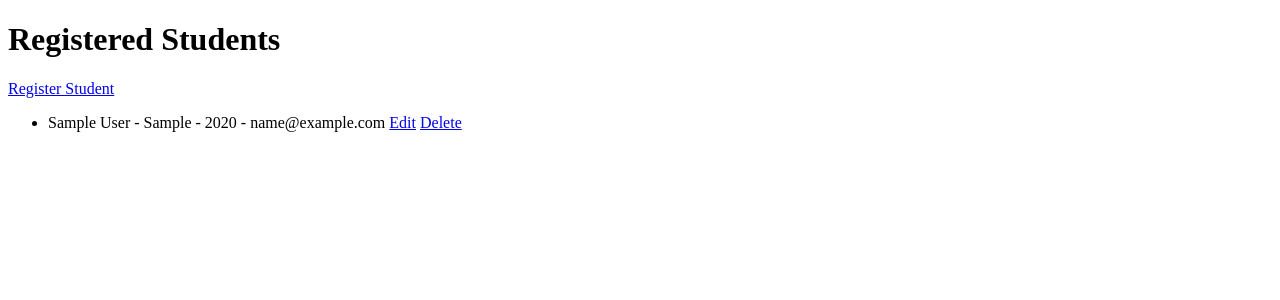
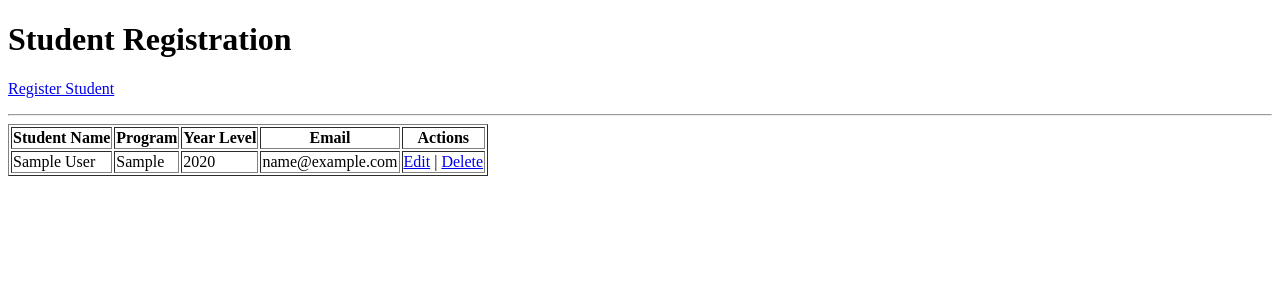
Before and after one commit to carlenep/CPP_DjangoWebApp, a Django app: page /students/ in a window 1280 px wide. Shown: the top 300 px of the page. Run offline with Django 5.2, Linux system fonts and the light colour scheme; tables that the repository leaves empty hold one stand-in row (values such as "Sample post").

Commit message:
Complete Module 03 CRUD implementation

```diff
--- a/CPP_DjangoWebApp/registration/templates/registration/student_list.html
+++ b/CPP_DjangoWebApp/registration/templates/registration/student_list.html
@@ -1,30 +1,48 @@
 <!DOCTYPE html>
 <html>
 <head>
-    <title>Student List</title>
+    <title>Student Registration</title>
 </head>
+
 <body>
 
-    <h1>Registered Students</h1>
+    <h1>Student Registration</h1>
 
-    <a href="{% url 'student_create' %}">Register Student</a>
+    <p>
+        <a href="{% url 'student_create' %}">Register Student</a>
+    </p>
 
-    <ul>
+    <hr>
+
+    <table border="1">
+        <tr>
+            <th>Student Name</th>
+            <th>Program</th>
+            <th>Year Level</th>
+            <th>Email</th>
+            <th>Actions</th>
+        </tr>
+
         {% for student in students %}
-            <li>
-                {{ student.student_name }} -
-                {{ student.program }} -
-                {{ student.year_level }} -
-                {{ student.email }}
+        <tr>
+            <td>{{ student.student_name }}</td>
+            <td>{{ student.program }}</td>
+            <td>{{ student.year_level }}</td>
+            <td>{{ student.email }}</td>
+            <td>
+                <a href="{% url 'student_update' student.pk %}">Edit</a>
+                |
+                <a href="{% url 'student_delete' student.pk %}">Delete</a>
+            </td>
+        </tr>
 
-                <a href="{% url 'student_update' student.pk %}">Edit</a>
+        {% empty %}
+        <tr>
+            <td colspan="5">No students registered yet.</td>
+        </tr>
+        {% endfor %}
 
-                <a href="{% url 'student_delete' student.pk %}">Delete</a>
-            </li>
-        {% empty %}
-            <li>No students registered yet.</li>
-        {% endfor %}
-    </ul>
+    </table>
 
 </body>
 </html>
```
